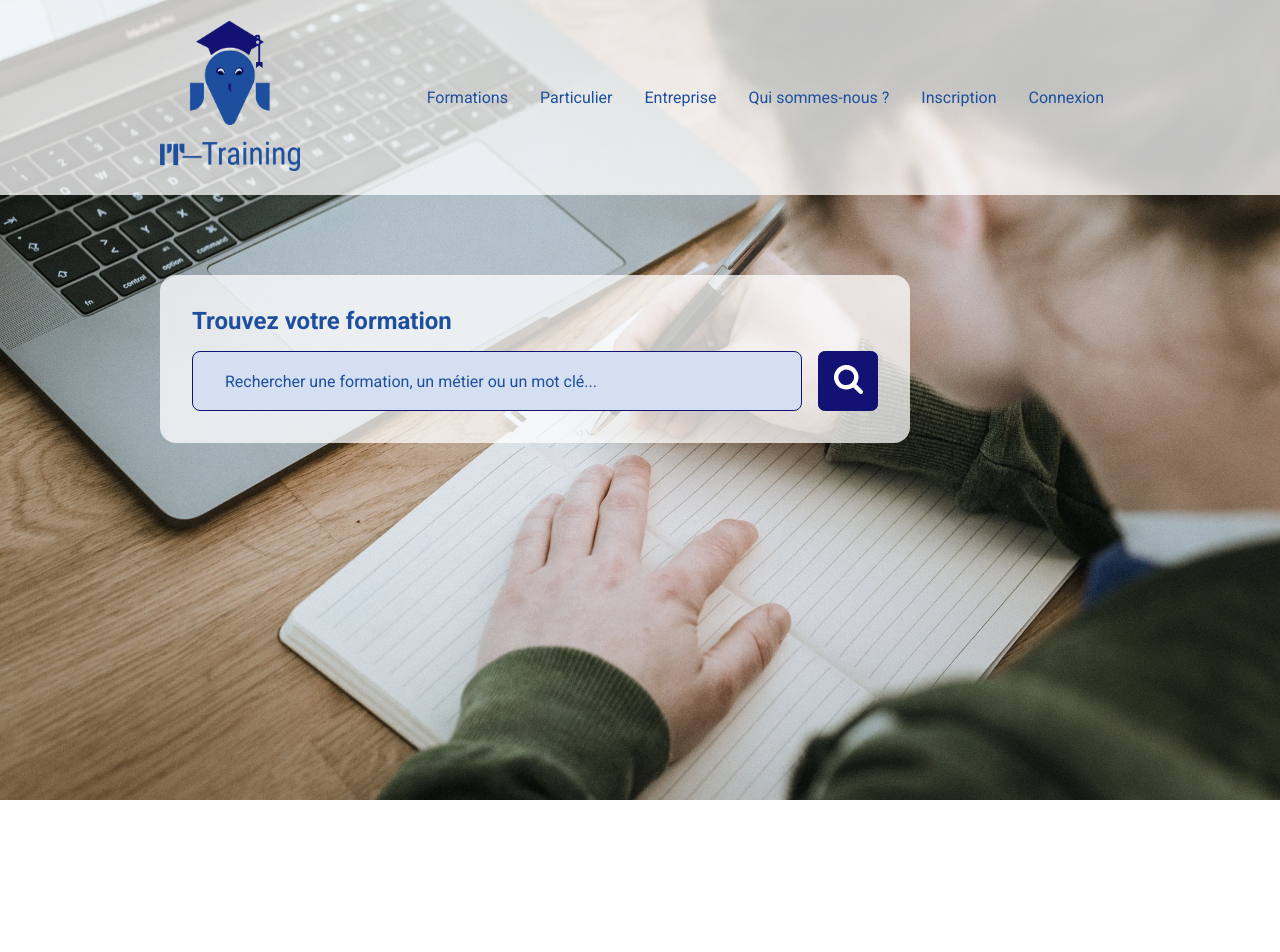
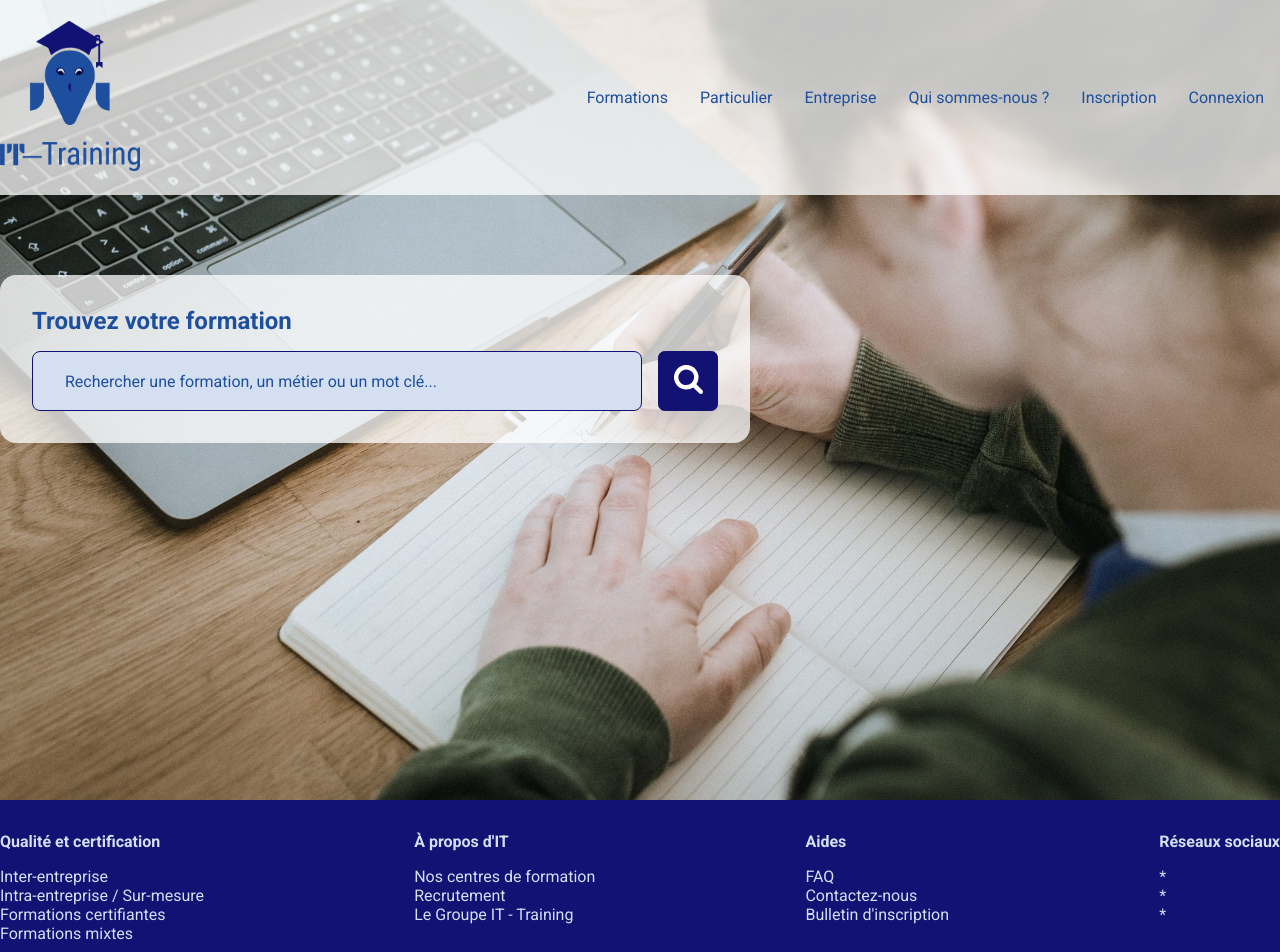
Before and after one commit to ntapiaDev/IT-Training, an Angular app: page / in a window 1280 px wide. Shown: the top 952 px of the page. Before the commit the page ends 800 px from the top, so only its background shows below. Built offline with nearby package versions, Linux system fonts and the light colour scheme.

Commit message:
Ajout du footer

```diff
--- a/src/app/app.component.html
+++ b/src/app/app.component.html
@@ -3,4 +3,5 @@
     <app-header></app-header>
   </ng-container>
   <router-outlet></router-outlet>
+  <app-footer></app-footer>
 </main>
--- a/src/app/app.module.ts
+++ b/src/app/app.module.ts
@@ -6,6 +6,7 @@ import { AppRoutingModule } from './app-routing.module';
 import { AppComponent } from './app.component';
 import { HeaderComponent } from './shared/header/header.component';
 import { HomeComponent } from './pages/home/home.component';
+import { FooterComponent } from './shared/footer/footer.component';
 import { TrainingComponent } from './pages/training/training.component';
 import { TrainingsComponent } from './pages/trainings/trainings.component';
 
@@ -13,6 +14,7 @@ import { TrainingsComponent } from './pages/trainings/trainings.component';
   declarations: [
     AppComponent,
     HeaderComponent,
+    FooterComponent,
     HomeComponent,
     TrainingsComponent,
     TrainingComponent,
--- a/src/app/pages/home/home.component.html
+++ b/src/app/pages/home/home.component.html
@@ -1,5 +1,6 @@
 <section>
   <app-header></app-header>
+  <div class="container">
     <form [formGroup]="form" (submit)="submit()">
       <h2>Trouvez votre formation</h2>
       <div class="submit">
@@ -13,4 +14,5 @@
         </button>
       </div>
     </form>
+  </div>
 </section>
--- a/src/app/pages/home/home.component.scss
+++ b/src/app/pages/home/home.component.scss
@@ -5,10 +5,13 @@ section {
   background-image: url('../../../assets/home.jpg');
   background-size: cover;
 
+  .container {
+    max-width: $max-width;
+    margin: auto;
+
     form {
       width: 750px;
       margin-top: 5em;
-    margin-left: 10em;
       border-radius: 1em;
       padding: 2em;
       background-color: rgb(255, 255, 255, 0.75);
@@ -25,7 +28,7 @@ section {
         input {
           padding: 0 2em;
           flex-grow: 1;
-        background-color: $background-light;
+          background-color: $light-color;
           font-size: 1em;
           color: $primary-color;
 
@@ -33,11 +36,13 @@ section {
             color: $primary-color;
           }
         }
+
         button {
           width: 60px;
           background-color: $secondary-color;
           cursor: pointer;
         }
+
         input,
         button {
           height: 60px;
@@ -47,3 +52,4 @@ section {
       }
     }
   }
+}
--- /dev/null
+++ b/src/app/shared/footer/footer.component.html
@@ -0,0 +1,29 @@
+<footer>
+  <div class="container">
+    <div>
+      <h4>Qualité et certification</h4>
+      <a routerLink="">Inter-entreprise</a>
+      <a routerLink="">Intra-entreprise / Sur-mesure</a>
+      <a routerLink="">Formations certifiantes</a>
+      <a routerLink="">Formations mixtes</a>
+    </div>
+    <div>
+      <h4>À propos d'IT</h4>
+      <a routerLink="">Nos centres de formation</a>
+      <a routerLink="">Recrutement</a>
+      <a routerLink="">Le Groupe IT - Training</a>
+    </div>
+    <div>
+      <h4>Aides</h4>
+      <a routerLink="">FAQ</a>
+      <a routerLink="">Contactez-nous</a>
+      <a routerLink="">Bulletin d'inscription</a>
+    </div>
+    <div>
+      <h4>Réseaux sociaux</h4>
+      <a routerLink="">*</a>
+      <a routerLink="">*</a>
+      <a routerLink="">*</a>
+    </div>
+  </div>
+</footer>
--- /dev/null
+++ b/src/app/shared/footer/footer.component.scss
@@ -0,0 +1,28 @@
+@import 'variables';
+
+footer {
+  background-color: $secondary-color;
+
+  .container {
+    max-width: $max-width;
+    margin: auto;
+
+    display: flex;
+    justify-content: space-between;
+
+    div {
+      margin: 2em 0;
+      display: flex;
+      flex-direction: column;
+    }
+
+    h4 {
+      margin-bottom: 1em;
+    }
+
+    a,
+    h4 {
+      color: $light-color;
+    }
+  }
+}
--- a/src/app/shared/header/header.component.html
+++ b/src/app/shared/header/header.component.html
@@ -1,11 +1,13 @@
 <header>
-  <a href="/">
+  <div class="container">
+    <a routerLink="/">
       <img src="assets/logo-home.png" alt="">
     </a>
     <nav>
       <ul>
         <li>
-        <a href="/trainings">Formations</a>
+          <a routerLink="/trainings">Formations</a>
+          <!-- <a [routerLink]="['/training', id]">Formation spécifique...</a> -->
           <a href="">Particulier</a>
           <a href="">Entreprise</a>
           <a href="">Qui sommes-nous ?</a>
@@ -14,4 +16,5 @@
         </li>
       </ul>
     </nav>
+  </div>
 </header>
--- a/src/app/shared/header/header.component.scss
+++ b/src/app/shared/header/header.component.scss
@@ -1,7 +1,10 @@
 @import 'variables';
 
 header {
-  padding: 0 10em;
+  background-color: rgb(255, 255, 255, 0.75);
+
+  .container {
+    max-width: $max-width;
     height: 195px;
     margin: auto;
 
@@ -9,18 +12,12 @@ header {
     align-items: center;
     justify-content: space-between;
 
-  background-color: rgb(255, 255, 255, 0.75);
-
     a img {
       height: 150px;
     }
 
-  ul {
-    list-style: none;
-
-    a {
+    ul a {
       padding: 1em;
-      text-decoration: none;
       color: $primary-color;
     }
   }
--- a/src/styles.scss
+++ b/src/styles.scss
@@ -6,3 +6,11 @@
   box-sizing: border-box;
   font-family: 'Roboto', sans-serif;
 }
+
+ul {
+  list-style: none;
+}
+
+a {
+  text-decoration: none;
+}
--- a/src/styles/_variables.scss
+++ b/src/styles/_variables.scss
@@ -1,3 +1,5 @@
 $primary-color: #1E4F9E;
 $secondary-color: #121275;
-$background-light: #D4DFF1;
+$light-color: #D4DFF1;
+
+$max-width: 1480px;
```
Also changed, not shown: src/app/shared/footer/footer.component.ts (added, +10 -0 lines). Lines whose indentation alone changed are shown as unchanged.
